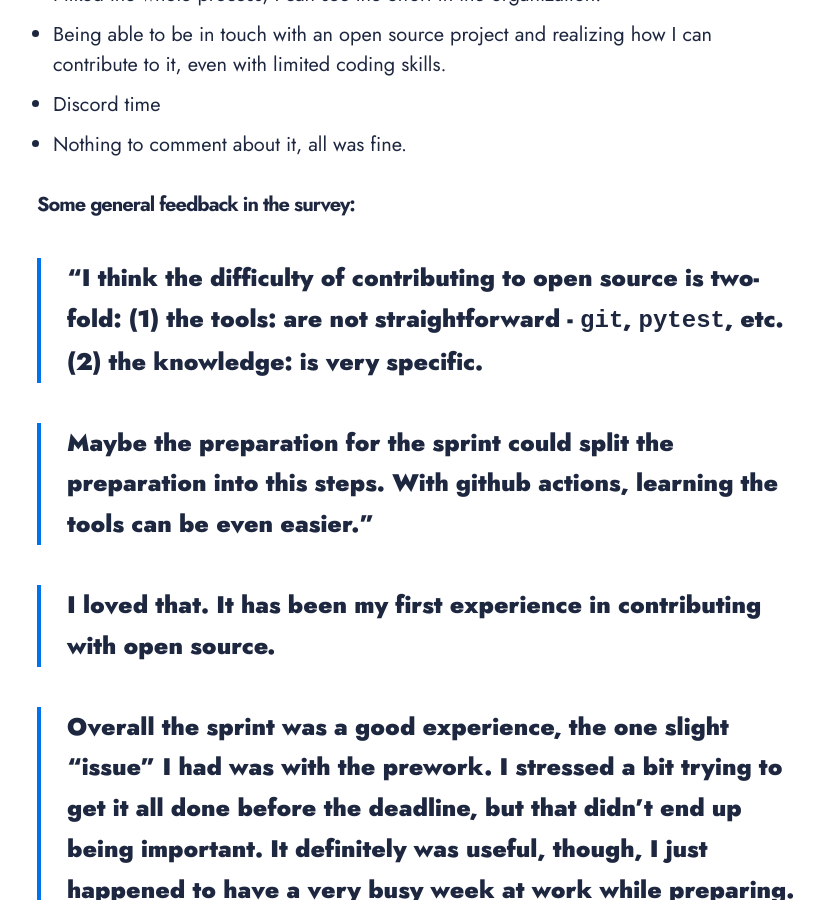
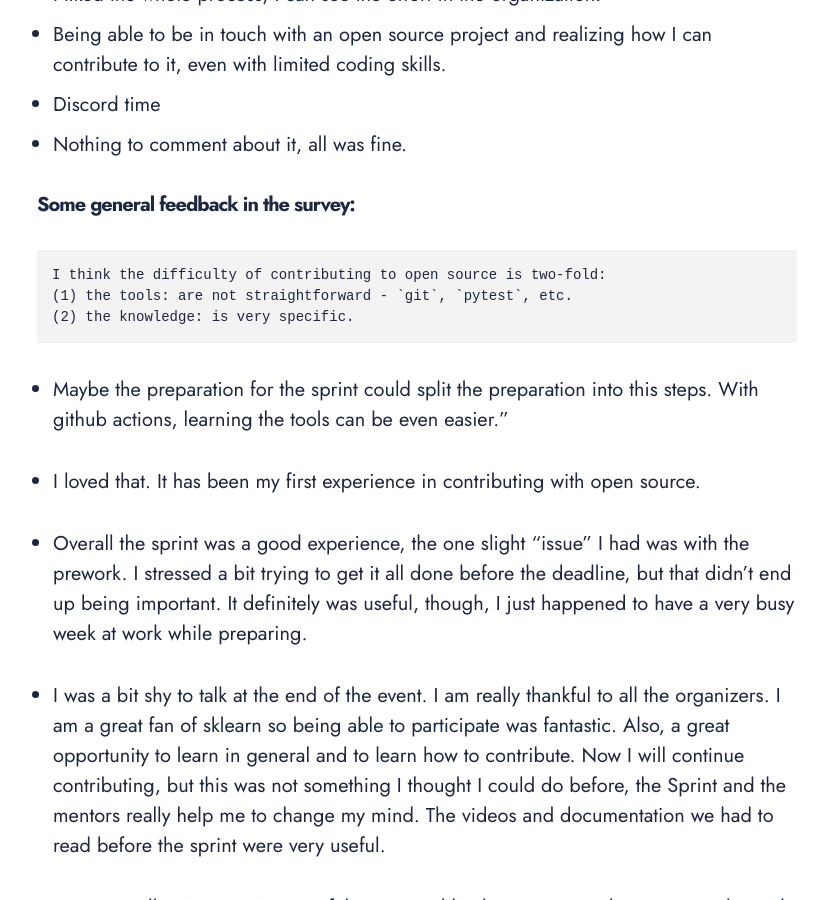
Before and after one commit to data-umbrella/data-umbrella.github.io, a Jekyll site: the page built from _posts/2021-07-19-data-umbrella-latam-2021-scikit-learn-sprint-report.md, in a window 1280 px wide and 900 px high, scrolled down 16247 px. Shown: the whole window, without its empty margins (223-1048 px from the left). Built offline with Jekyll 4.4.1, drawn with Linux system fonts in a browser that asks for light colours; nearby versions of some CDN libraries; comment, search, counter and statistics services are not loaded.

Commit message:
Update 2021-07-19-data-umbrella-latam-2021-scikit-learn-sprint-report.md

````diff
--- a/_posts/2021-07-19-data-umbrella-latam-2021-scikit-learn-sprint-report.md
+++ b/_posts/2021-07-19-data-umbrella-latam-2021-scikit-learn-sprint-report.md
@@ -296,19 +296,21 @@ In response to the question "*What are your favorite parts about the sprint?*"
 
 #### Some general feedback in the survey:
 
->"I think the difficulty of contributing to open source is two-fold:
+```text
+I think the difficulty of contributing to open source is two-fold:
 (1) the tools: are not straightforward - `git`, `pytest`, etc.
 (2) the knowledge: is very specific.
+```
 
->Maybe the preparation for the sprint could split the preparation into this steps. With github actions, learning the tools can be even easier."
+- Maybe the preparation for the sprint could split the preparation into this steps. With github actions, learning the tools can be even easier."
 
->I loved that. It has been my first experience in contributing with open source.
+- I loved that. It has been my first experience in contributing with open source.
 
->Overall the sprint was a good experience, the one slight "issue" I had was with the prework. I stressed a bit trying to get it all done before the deadline, but that didn't end up being important. It definitely was useful, though, I just happened to have a very busy week at work while preparing.
+- Overall the sprint was a good experience, the one slight "issue" I had was with the prework. I stressed a bit trying to get it all done before the deadline, but that didn't end up being important. It definitely was useful, though, I just happened to have a very busy week at work while preparing.
 
->I was a bit shy to talk at the end of the event. I am really thankful to all the organizers. I am a great fan of sklearn so being able to participate was fantastic. Also, a great opportunity to learn in general and to learn how to contribute. Now I will continue contributing, but this was not something I thought I could do before, the Sprint and the mentors really help me to change my mind. The videos and documentation we had to read before the sprint were very useful.
+- I was a bit shy to talk at the end of the event. I am really thankful to all the organizers. I am a great fan of sklearn so being able to participate was fantastic. Also, a great opportunity to learn in general and to learn how to contribute. Now I will continue contributing, but this was not something I thought I could do before, the Sprint and the mentors really help me to change my mind. The videos and documentation we had to read before the sprint were very useful.
 
->It was a really nice experience. I felt supported by the mentors and my partner, the code was appropriate. It's a great place to begin on contribute on open source.
+- It was a really nice experience. I felt supported by the mentors and my partner, the code was appropriate. It's a great place to begin on contribute on open source.
 
 
 #### Suggestions for Improvement
@@ -384,7 +386,7 @@ In response to the question "*What are your favorite parts about the sprint?*"
 
 <p float="left">
    <a href="https://www.linkedin.com/posts/karen-pal_scikitlearn-scikitlearnsprint-datascience-activity-6815275979380940801-t5b0/">
-  <img  src="../assets/images/2021-latam/karen_li.png" width="99%" height="99%" style="border:0px;margin:0px">
+  <img  src="../images/2021-latam/karen_li.png" width="99%" height="99%" style="border:0px;margin:0px">
       </a>
 </p>
 
````
